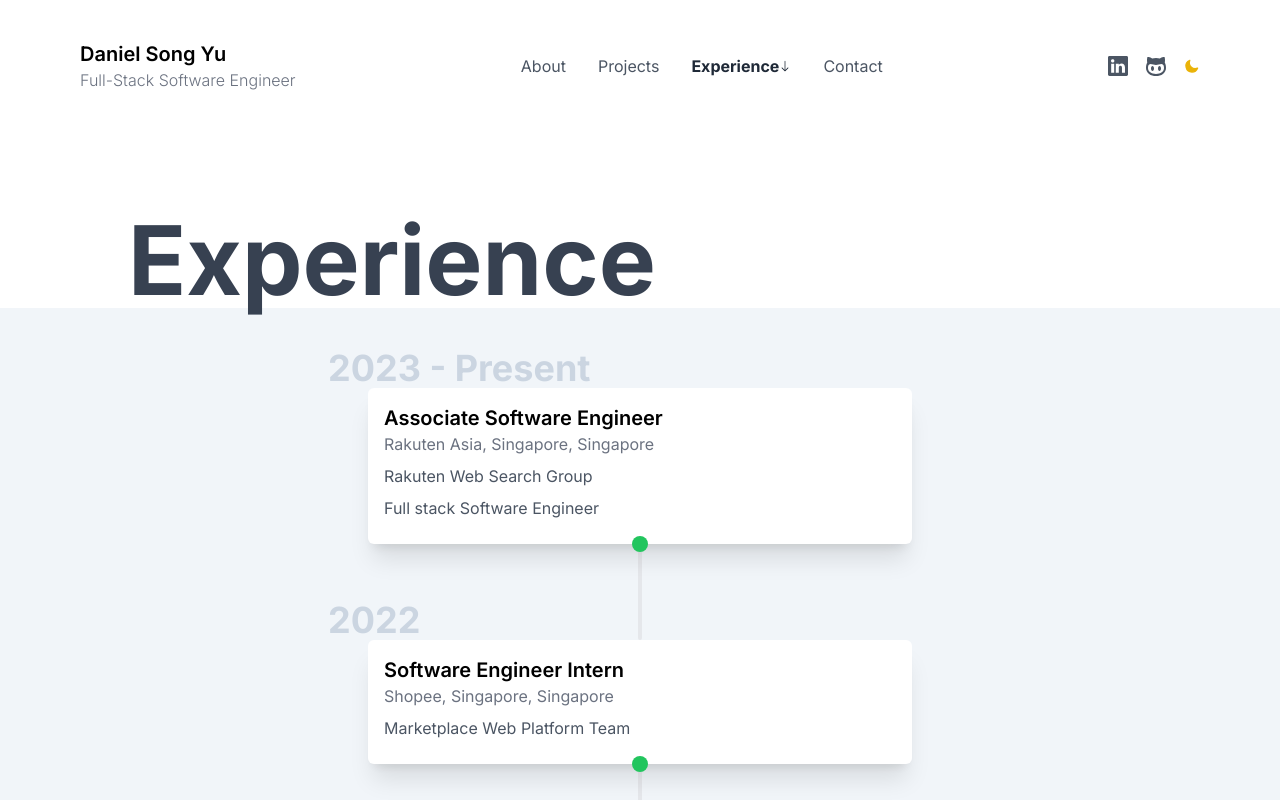
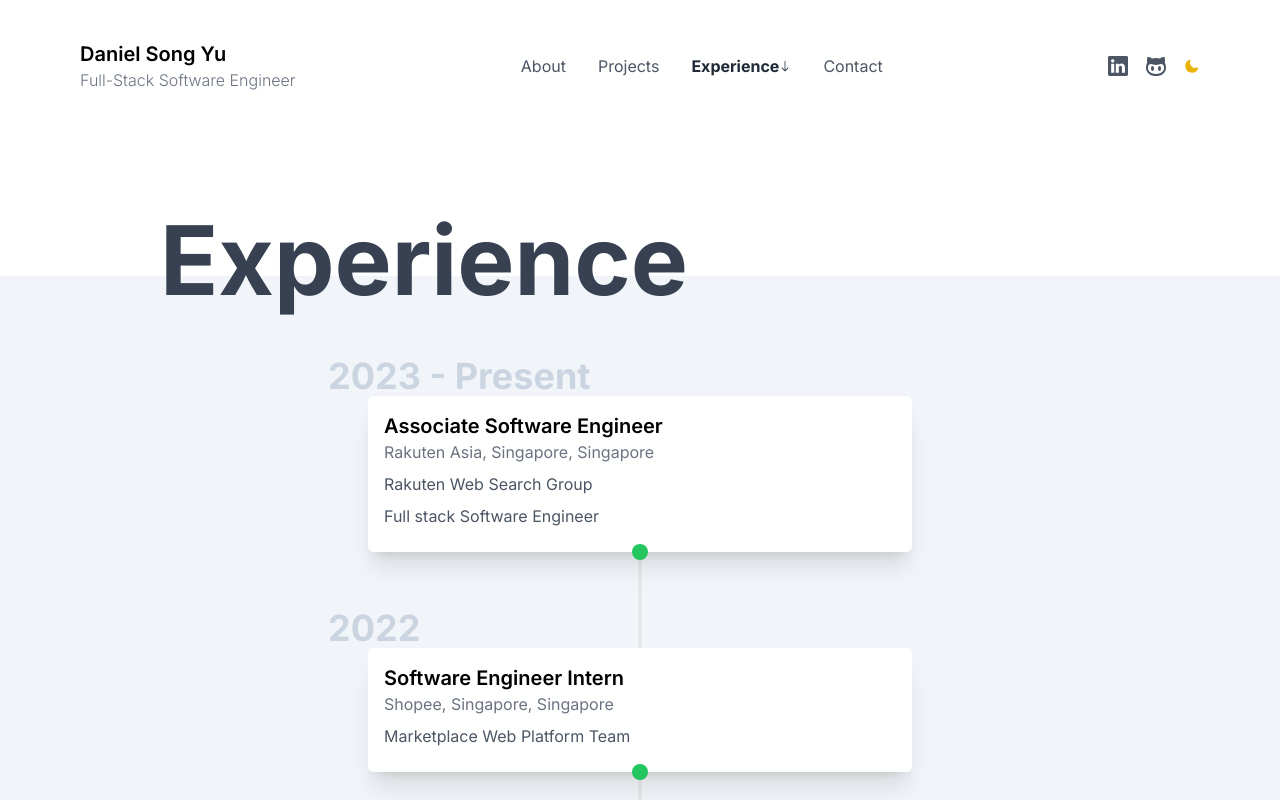
Before and after one commit to Song0180/daniel-song-portfolio, a Next.js app: page /experience in a window 1280 px wide. Shown: the top 800 px of the page. Built offline with nearby package versions, Linux system fonts and the light colour scheme.

Commit message:
Update exp layout

```diff
--- a/app/ui/experience/experience.tsx
+++ b/app/ui/experience/experience.tsx
@@ -3,12 +3,12 @@ import userData from '@/app/lib/data';
 export default function Experience() {
   return (
     <section>
-      <div className='max-w-6xl mx-auto h-48'>
-        <h1 className='mx-16 text-5xl md:text-8xl font-bold text-gray-700 dark:text-gray-200 py-20 text-center md:text-left'>
+      <div className='max-w-5xl mx-auto h-48 flex flex-col justify-between items-center'>
+        <h1 className='self-start mx-4 lg:mx-8 text-5xl md:text-8xl font-bold text-gray-700 dark:text-gray-200 py-20 text-left'>
           Experience
         </h1>
       </div>
-      <div className='bg-slate-100 dark:bg-black -mt-4'>
+      <div className='bg-slate-100 dark:bg-black -mt-20 md:-mt-12 pt-10'>
         <div className='grid grid-cols-1 max-w-xl mx-auto pt-20'>
           {userData.experience.map((exp, idx) => (
             <>
@@ -51,7 +51,7 @@ const ExperienceCard = ({
 }) => {
   return (
     <div className='relative p-4 rounded-md bg-white dark:bg-zinc-900 shadow-xl dark:shadow-slate-800 z-10 mx-4'>
-      <h1 className='absolute -top-10 md:-left-10 md:-top-10 text-4xl font-bold text-slate-300 dark:text-neutral-800'>
+      <h1 className='absolute -top-10 md:-left-10 md:-top-10 text-4xl font-bold text-slate-300 dark:text-neutral-700'>
         {year}
       </h1>
       <h1 className='font-semibold text-xl'>{title}</h1>
--- a/app/ui/home/latestRepos.tsx
+++ b/app/ui/home/latestRepos.tsx
@@ -9,7 +9,7 @@ export default async function LatestRepos() {
     <section className='bg-slate-100 -mt-28 md:-mt-32 lg:-mt-48 dark:bg-black pb-20'>
       <div className='max-w-5xl mx-auto'>
         <div className='flex flex-col md:flex-row justify-between items-center md:pt-40 mx-4 lg:mx-6'>
-          <h1 className='text-6xl lg:text-9xl max-w-lg font-bold my-20 md:my-0 text-slate-300 dark:text-neutral-800 self-start text-left'>
+          <h1 className='text-6xl lg:text-9xl max-w-lg font-bold my-20 md:my-0 text-slate-300 dark:text-neutral-700 self-start text-left'>
             Latest Repos
           </h1>
 
```
